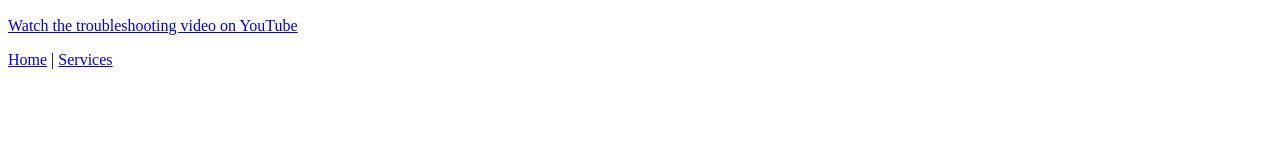
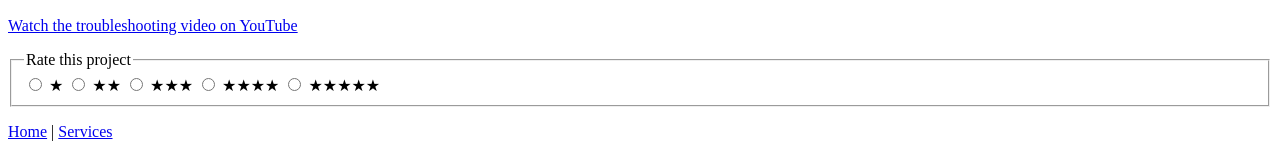
Before and after one commit to seifeleslemdev/It_support_web, a plain HTML site: page contact.html in a window 1280 px wide. Shown: the part 1184-1338 px from the top of the page. Before the commit the page ends 1269 px from the top, so only its background shows below. Drawn offline with Linux system fonts and the light colour scheme.

Commit message:
Add project rating field to contact form

```diff
--- a/contact.html
+++ b/contact.html
@@ -106,6 +106,14 @@
       <iframe width="560" height="315" src="https://www.youtube-nocookie.com/embed/Zx3BQMpDJxM" title="Basic computer troubleshooting for beginners" allow="accelerometer; autoplay; clipboard-write; encrypted-media; gyroscope; picture-in-picture; web-share" referrerpolicy="strict-origin-when-cross-origin" allowfullscreen></iframe>
       <p><a href="https://www.youtube.com/watch?v=Zx3BQMpDJxM">Watch the troubleshooting video on YouTube</a></p>
     </section>
+   <fieldset>
+          <legend>Rate this project</legend>
+          <label><input type="radio" name="project-rating" value="1" required> &#9733;</label>
+          <label><input type="radio" name="project-rating" value="2"> &#9733;&#9733;</label>
+          <label><input type="radio" name="project-rating" value="3"> &#9733;&#9733;&#9733;</label>
+          <label><input type="radio" name="project-rating" value="4"> &#9733;&#9733;&#9733;&#9733;</label>
+          <label><input type="radio" name="project-rating" value="5"> &#9733;&#9733;&#9733;&#9733;&#9733;</label>
+        </fieldset>
   </main>
 
   <footer>
```
